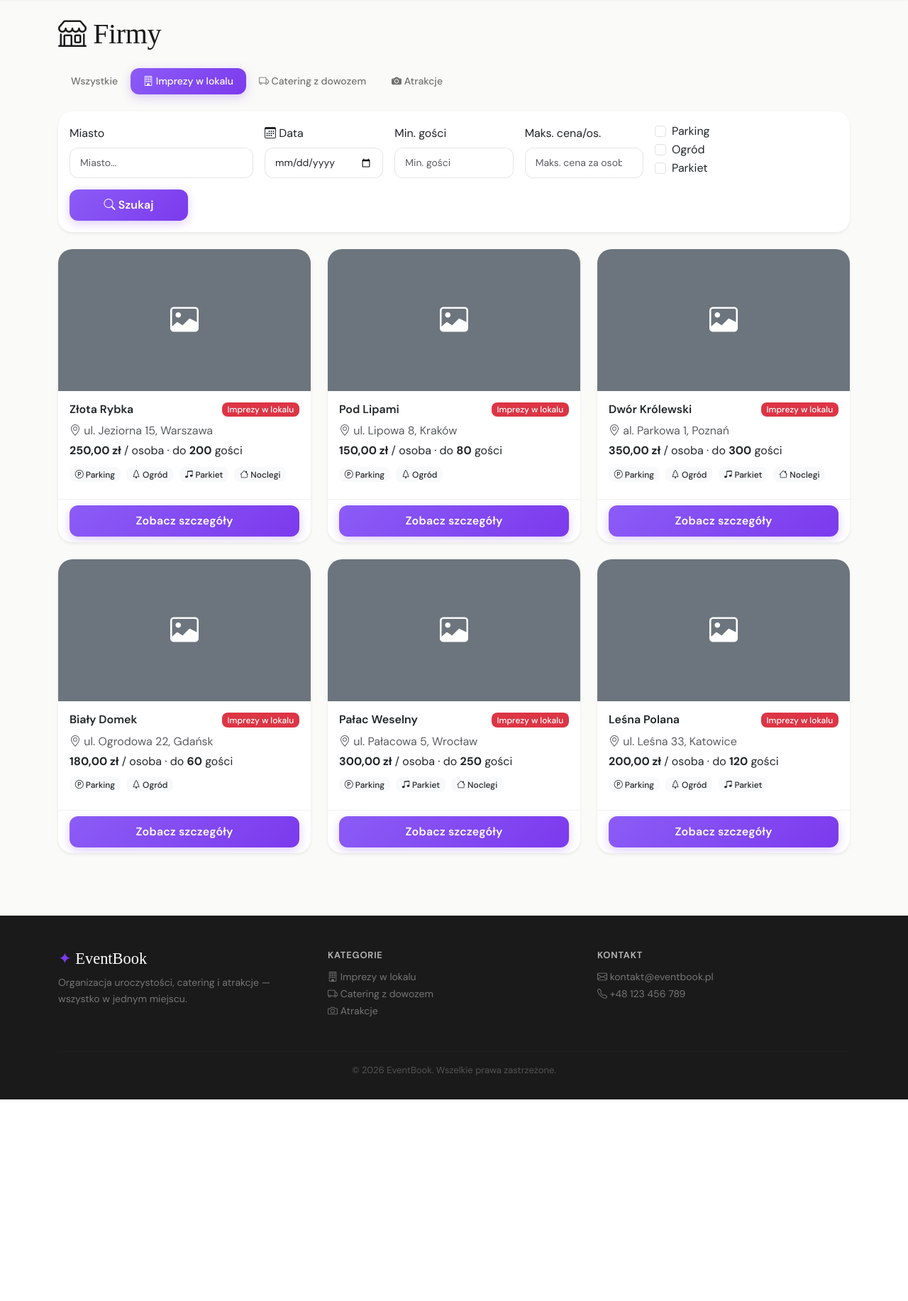
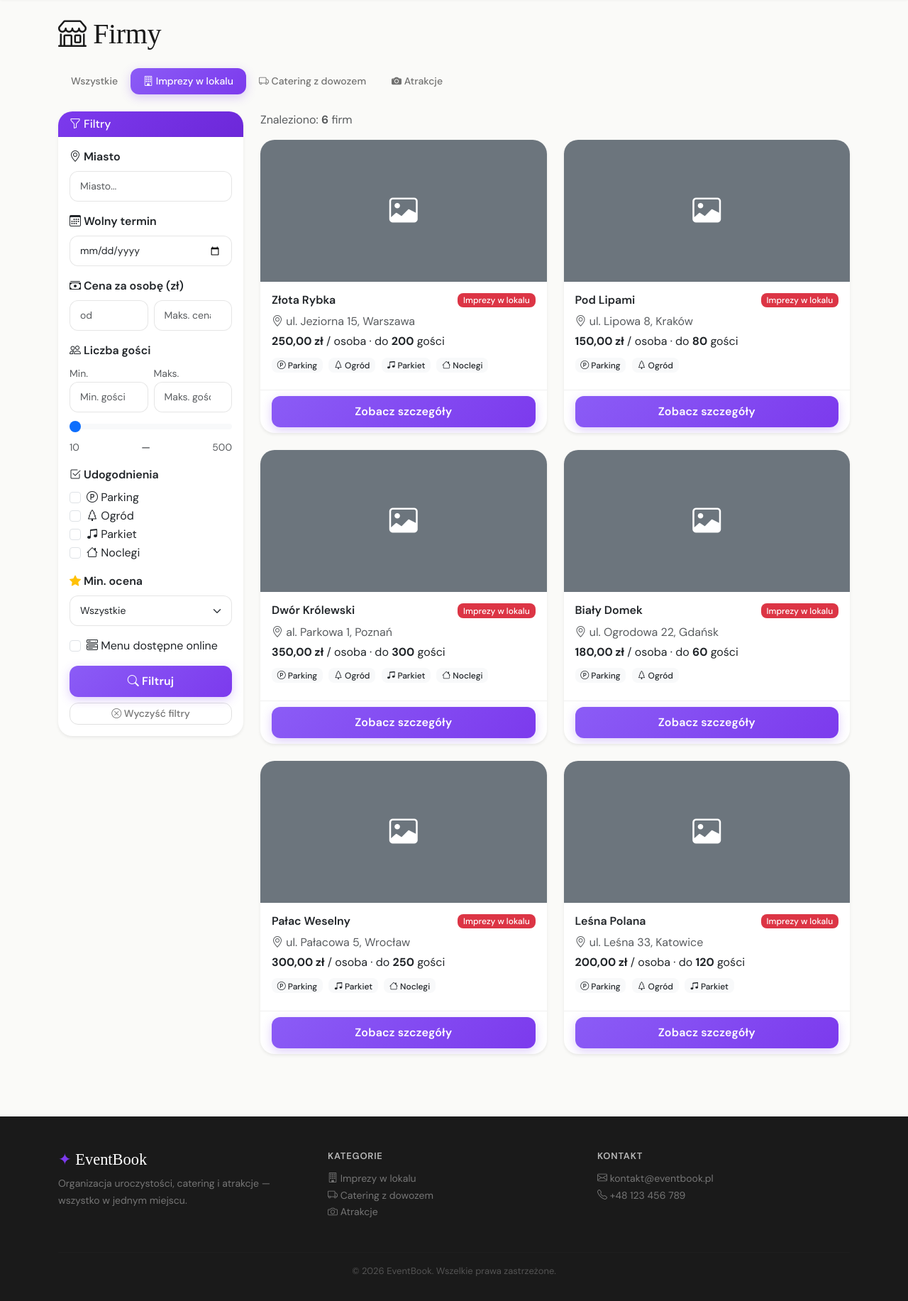
Before and after one commit to JanBober21/mojevent, a Django app: page /restauracje/?firm_type=venue in a window 1280 px wide. Shown: the part 71-1904 px from the top of the page at 71% size. Before the commit the page ends 1620 px from the top, so only its background shows below. Run offline with Django 5.2, Linux system fonts and the light colour scheme; data comes from the database, SQL or seed files in the repository; data that the repository does not hold is empty; parts of the project's set-up code (start-up, migrations or seed data) failed here and were passed over; some web fonts are replaced.

Commit message:
Sidebar filtrow na liscie firm: cena od/do, goscie slider, udogodnienia, ocena, menu online

```diff
--- a/bookings/forms.py
+++ b/bookings/forms.py
@@ -246,6 +246,18 @@ class RestaurantSearchForm(forms.Form):
             attrs={"class": "form-control", "placeholder": "Maks. cena za osobę"}
         ),
     )
+    min_price = forms.DecimalField(
+        label="Cena od",
+        required=False,
+        widget=forms.NumberInput(
+            attrs={"class": "form-control", "placeholder": "od", "min": 0, "step": "1"}
+        ),
+    )
+    max_guests_filter = forms.IntegerField(
+        label="Maks. gości",
+        required=False,
+        widget=forms.NumberInput(attrs={"class": "form-control", "placeholder": "Maks. gości"}),
+    )
     has_parking = forms.BooleanField(
         label="Parking",
         required=False,
@@ -258,6 +270,22 @@ class RestaurantSearchForm(forms.Form):
     )
     has_dance_floor = forms.BooleanField(
         label="Parkiet",
+        required=False,
+        widget=forms.CheckboxInput(attrs={"class": "form-check-input"}),
+    )
+    has_accommodation = forms.BooleanField(
+        label="Noclegi",
+        required=False,
+        widget=forms.CheckboxInput(attrs={"class": "form-check-input"}),
+    )
+    min_rating = forms.ChoiceField(
+        label="Min. ocena",
+        required=False,
+        choices=[("" , "Wszystkie")] + [(str(i), f"{i}+ ★") for i in range(1, 6)],
+        widget=forms.Select(attrs={"class": "form-select"}),
+    )
+    has_online_menu = forms.BooleanField(
+        label="Menu dostępne online",
         required=False,
         widget=forms.CheckboxInput(attrs={"class": "form-check-input"}),
     )
--- a/bookings/views.py
+++ b/bookings/views.py
@@ -123,12 +123,28 @@ def restaurant_list(request):
             qs = qs.filter(max_guests__gte=min_guests)
         if max_price:
             qs = qs.filter(price_per_person__lte=max_price)
+        min_price = form.cleaned_data.get("min_price")
+        max_guests_filter = form.cleaned_data.get("max_guests_filter")
+        has_accommodation = form.cleaned_data.get("has_accommodation")
+        min_rating = form.cleaned_data.get("min_rating")
+        has_online_menu = form.cleaned_data.get("has_online_menu")
+
+        if min_price:
+            qs = qs.filter(price_per_person__gte=min_price)
+        if max_guests_filter:
+            qs = qs.filter(max_guests__lte=max_guests_filter)
         if has_parking:
             qs = qs.filter(has_parking=True)
         if has_garden:
             qs = qs.filter(has_garden=True)
         if has_dance_floor:
             qs = qs.filter(has_dance_floor=True)
+        if has_accommodation:
+            qs = qs.filter(has_accommodation=True)
+        if min_rating:
+            qs = qs.filter(avg_rating__gte=int(min_rating))
+        if has_online_menu:
+            qs = qs.filter(menus__is_active=True).distinct()
 
         # Filtrowanie cateringów po promieniu dowozu
         if firm_type == "catering" and user_lat and user_lng:
--- a/templates/bookings/restaurant_list.html
+++ b/templates/bookings/restaurant_list.html
@@ -31,78 +31,148 @@
     </li>
 </ul>
 
-<!-- Filtrowanie -->
-<div class="card shadow-sm mb-4">
-    <div class="card-body">
-        <form method="get" class="row g-3 align-items-end" id="searchForm">
+<div class="row">
+    <!-- ── Sidebar z filtrami ────────────────────────────────────────────── -->
+    <div class="col-lg-3 mb-4">
+        <form method="get" id="searchForm">
             {% if firm_type_filter %}
             <input type="hidden" name="firm_type" value="{{ firm_type_filter }}">
             {% endif %}
+            {{ form.user_lat }}
+            {{ form.user_lng }}
 
-            <div class="col-md-3">
-                <label class="form-label">Miasto</label>
+            <div class="card shadow-sm">
+                <div class="card-header" style="background: linear-gradient(135deg, #7c3aed 0%, #6d28d9 100%); color: #fff;">
+                    <h6 class="mb-0"><i class="bi bi-funnel"></i> Filtry</h6>
+                </div>
+                <div class="card-body">
+
+                    <!-- Miasto -->
+                    <div class="mb-3">
+                        <label class="form-label fw-semibold"><i class="bi bi-geo-alt"></i> Miasto</label>
                         {{ form.city }}
                     </div>
-            <div class="col-md-2">
-                <label class="form-label"><i class="bi bi-calendar3"></i> Data</label>
+
+                    <!-- Data -->
+                    <div class="mb-3">
+                        <label class="form-label fw-semibold"><i class="bi bi-calendar3"></i> Wolny termin</label>
                         {{ form.event_date }}
                     </div>
-            <div class="col-md-2">
-                <label class="form-label">Min. gości</label>
+
+                    <!-- Cena za osobę -->
+                    <div class="mb-3">
+                        <label class="form-label fw-semibold"><i class="bi bi-cash-stack"></i> Cena za osobę (zł)</label>
+                        <div class="row g-2">
+                            <div class="col-6">
+                                {{ form.min_price }}
+                            </div>
+                            <div class="col-6">
+                                {{ form.max_price }}
+                            </div>
+                        </div>
+                    </div>
+
+                    <!-- Liczba gości (slider) -->
+                    <div class="mb-3">
+                        <label class="form-label fw-semibold"><i class="bi bi-people"></i> Liczba gości</label>
+                        <div class="row g-2">
+                            <div class="col-6">
+                                <label class="form-label small text-muted mb-0">Min.</label>
                                 {{ form.min_guests }}
                             </div>
-            <div class="col-md-2">
-                <label class="form-label">Maks. cena/os.</label>
-                {{ form.max_price }}
+                            <div class="col-6">
+                                <label class="form-label small text-muted mb-0">Maks.</label>
+                                {{ form.max_guests_filter }}
                             </div>
-            <div class="col-md-3">
+                        </div>
+                        <div class="mt-2">
+                            <input type="range" class="form-range" min="10" max="500" step="10"
+                                   id="guestsRange" value="{{ form.min_guests.value|default:'10' }}">
+                            <div class="d-flex justify-content-between">
+                                <small class="text-muted">10</small>
+                                <small class="text-muted fw-semibold" id="guestsRangeVal">{{ form.min_guests.value|default:"—" }}</small>
+                                <small class="text-muted">500</small>
+                            </div>
+                        </div>
+                    </div>
+
+                    <!-- Udogodnienia -->
+                    <div class="mb-3">
+                        <label class="form-label fw-semibold"><i class="bi bi-check2-square"></i> Udogodnienia</label>
                         <div class="form-check">
                             {{ form.has_parking }}
-                    <label class="form-check-label">Parking</label>
+                            <label class="form-check-label" for="id_has_parking">
+                                <i class="bi bi-p-circle"></i> Parking
+                            </label>
                         </div>
                         <div class="form-check">
                             {{ form.has_garden }}
-                    <label class="form-check-label">Ogród</label>
+                            <label class="form-check-label" for="id_has_garden">
+                                <i class="bi bi-tree"></i> Ogród
+                            </label>
                         </div>
                         <div class="form-check">
                             {{ form.has_dance_floor }}
-                    <label class="form-check-label">Parkiet</label>
+                            <label class="form-check-label" for="id_has_dance_floor">
+                                <i class="bi bi-music-note-beamed"></i> Parkiet
+                            </label>
+                        </div>
+                        <div class="form-check">
+                            {{ form.has_accommodation }}
+                            <label class="form-check-label" for="id_has_accommodation">
+                                <i class="bi bi-house"></i> Noclegi
+                            </label>
                         </div>
                     </div>
-            <div class="col-md-2">
-                <button type="submit" class="btn btn-primary w-100">
-                    <i class="bi bi-search"></i> Szukaj
-                </button>
+
+                    <!-- Ocena -->
+                    <div class="mb-3">
+                        <label class="form-label fw-semibold"><i class="bi bi-star-fill text-warning"></i> Min. ocena</label>
+                        {{ form.min_rating }}
+                    </div>
+
+                    <!-- Menu online -->
+                    <div class="mb-3">
+                        <div class="form-check">
+                            {{ form.has_online_menu }}
+                            <label class="form-check-label" for="id_has_online_menu">
+                                <i class="bi bi-menu-button-wide"></i> Menu dostępne online
+                            </label>
+                        </div>
                     </div>
 
                     {% if firm_type_filter == 'catering' %}
-            <div class="col-12 mt-3">
-                <div class="alert alert-info d-flex align-items-center gap-3 mb-0 flex-wrap">
-                    <div>
-                        <i class="bi bi-geo-alt-fill fs-4"></i>
+                    <div class="mb-3">
+                        <label class="form-label fw-semibold"><i class="bi bi-crosshair"></i> Lokalizacja dowozu</label>
+                        <button type="button" class="btn btn-outline-info btn-sm w-100" id="getLocationBtn">
+                            <i class="bi bi-geo-alt-fill"></i> Użyj mojej lokalizacji
+                        </button>
+                        <span id="locationStatus" class="small text-muted d-block mt-1"></span>
                     </div>
-                    <div class="flex-grow-1">
-                        <strong>Filtruj po lokalizacji dowozu</strong><br>
-                        <small>Udostępnij swoją lokalizację, aby znaleźć catering z dowozem w Twojej okolicy.</small>
-                    </div>
-                    <button type="button" class="btn btn-info" id="getLocationBtn">
-                        <i class="bi bi-crosshair"></i> Użyj mojej lokalizacji
+                    {% endif %}
+
+                    <button type="submit" class="btn btn-primary w-100">
+                        <i class="bi bi-search"></i> Filtruj
                     </button>
-                    {{ form.user_lat }}
-                    {{ form.user_lng }}
-                    <span id="locationStatus" class="small text-muted"></span>
+                    <a href="{% url 'restaurant_list' %}{% if firm_type_filter %}?firm_type={{ firm_type_filter }}{% endif %}"
+                       class="btn btn-outline-secondary btn-sm w-100 mt-2">
+                        <i class="bi bi-x-circle"></i> Wyczyść filtry
+                    </a>
                 </div>
             </div>
-            {% endif %}
         </form>
     </div>
+
+    <!-- ── Wyniki ────────────────────────────────────────────────────────── -->
+    <div class="col-lg-9">
+        <div class="d-flex justify-content-between align-items-center mb-3">
+            <span class="text-muted">Znaleziono: <strong>{{ restaurants|length }}</strong> firm</span>
         </div>
 
-<!-- Lista firm -->
         {% if restaurants %}
         <div class="row g-4">
             {% for restaurant in restaurants %}
-    <div class="col-md-6 col-lg-4">
+            <div class="col-md-6">
                 <div class="card h-100 shadow-sm restaurant-card">
                     {% if restaurant.get_image_url %}
                     <img src="{{ restaurant.get_image_url }}" class="card-img-top" alt="{{ restaurant.name }}"
@@ -175,15 +245,29 @@
             <p class="text-muted">Spróbuj zmienić kryteria wyszukiwania.</p>
         </div>
         {% endif %}
+    </div>
+</div>
+{% endblock %}
 
-{% if firm_type_filter == 'catering' %}
+{% block extra_js %}
 <script>
 document.addEventListener('DOMContentLoaded', function() {
+    // ── Slider gości → pole min_guests ──
+    const slider = document.getElementById('guestsRange');
+    const sliderVal = document.getElementById('guestsRangeVal');
+    const minGuestsInput = document.getElementById('id_min_guests');
+    if (slider && minGuestsInput) {
+        slider.addEventListener('input', function() {
+            minGuestsInput.value = this.value;
+            sliderVal.textContent = this.value;
+        });
+    }
+
+    // ── Geolokalizacja (catering) ──
     const btn = document.getElementById('getLocationBtn');
     const status = document.getElementById('locationStatus');
     const latInput = document.getElementById('user_lat');
     const lngInput = document.getElementById('user_lng');
-
     if (btn) {
         btn.addEventListener('click', function() {
             if (!navigator.geolocation) {
@@ -197,7 +281,7 @@ document.addEventListener('DOMContentLoaded', function() {
                 lngInput.value = pos.coords.longitude.toFixed(6);
                 status.textContent = 'Lokalizacja pobrana!';
                 document.getElementById('searchForm').submit();
-            }, function(err) {
+            }, function() {
                 status.textContent = 'Nie udało się pobrać lokalizacji.';
                 btn.disabled = false;
             });
@@ -205,5 +289,4 @@ document.addEventListener('DOMContentLoaded', function() {
     }
 });
 </script>
-{% endif %}
 {% endblock %}
```
Lines whose indentation alone changed are shown as unchanged.
